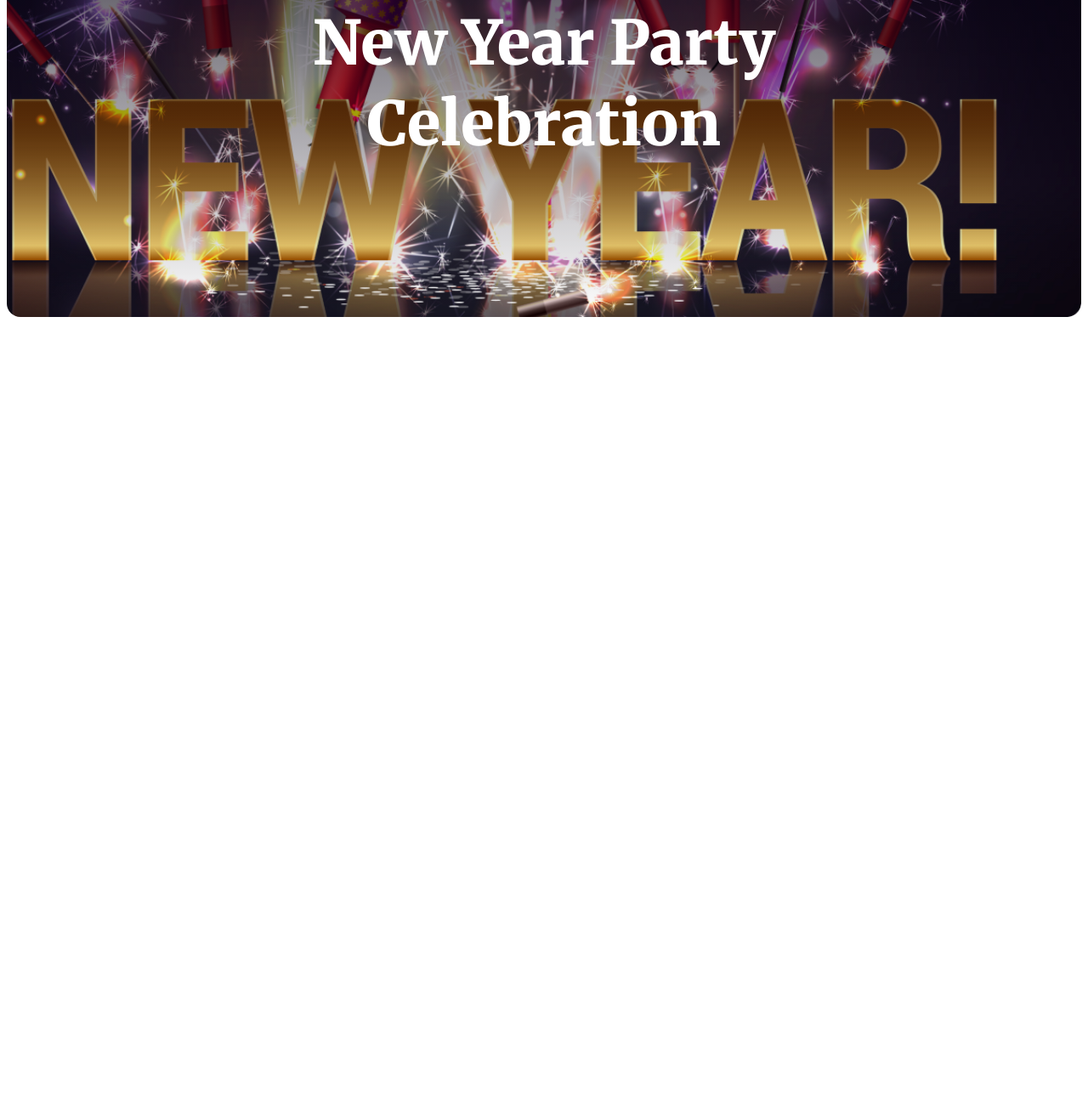
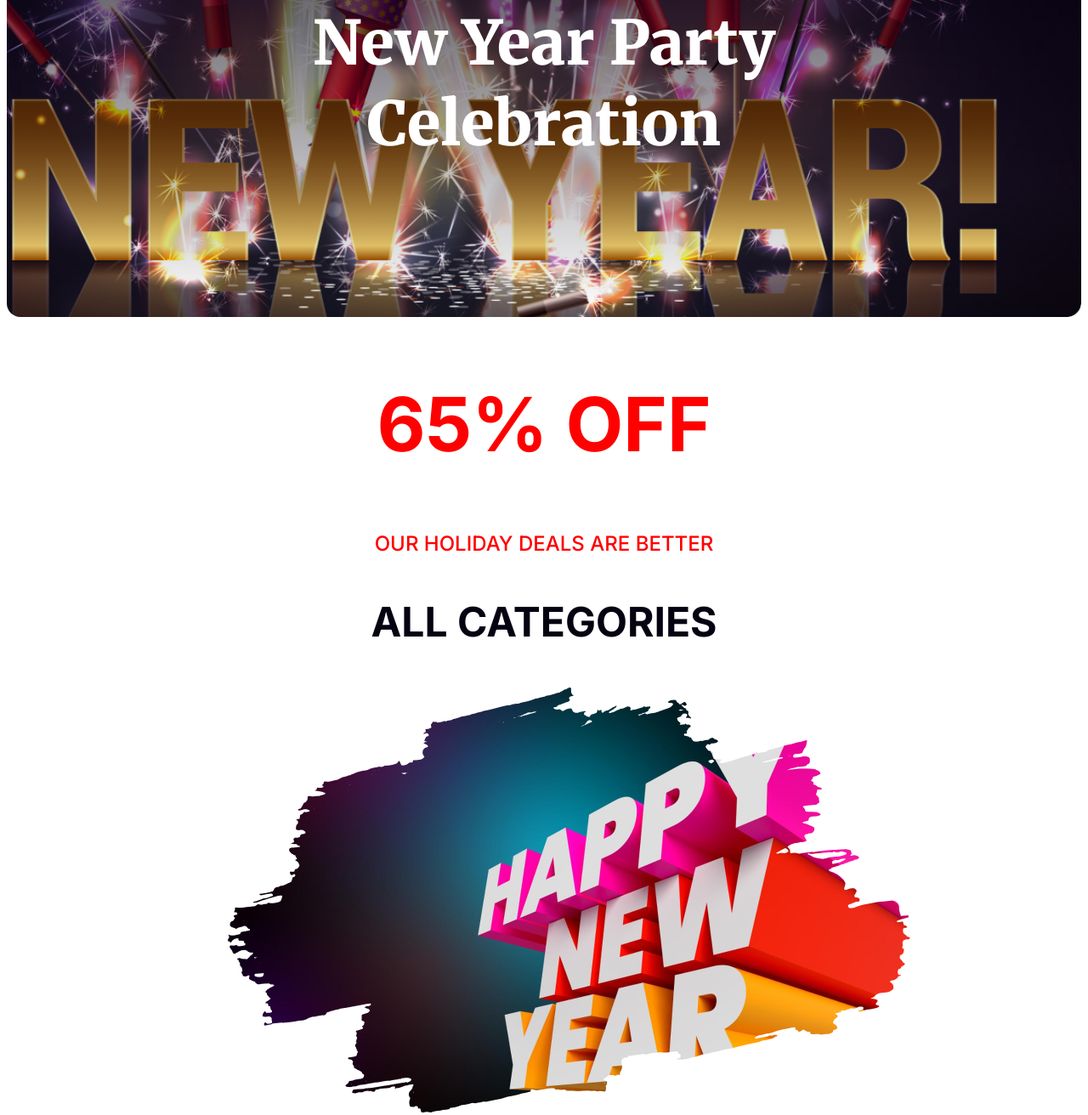
Before and after one commit to ahsanrkabir/b9a1-new-year--new-mission, a plain HTML site: page index.html in a window 1280 px wide. Shown: the part 297-1609 px from the top of the page at 85% size. Before the commit the page ends 800 px from the top, so only its background shows below. Drawn offline with Linux system fonts and the light colour scheme.

Commit message:
added offer-section html & css

```diff
--- a/index.html
+++ b/index.html
@@ -19,7 +19,12 @@
         <h1 class="banner-title text-primary">New Year Party <br>Celebration</h1>
     </header>
     <main>
-
+        <section class="offer-section">
+            <h1 class="offer-title text-secondary">65% OFF</h1>
+            <h4 class="offer-text text-secondary">OUR HOLIDAY DEALS ARE BETTER</h4>
+            <h3 class="offer-info">ALL CATEGORIES</h3>
+            <img class="offer-img" src="images/New Year Photo.png" alt="new-year-img">
+        </section>
     </main>
     <footer>
 
--- a/styles/styles.css
+++ b/styles/styles.css
@@ -1,4 +1,5 @@
 /* shared styles */
+
 body {
     font-family: 'Inter', sans-serif;
     font-family: 'Merriweather', serif;
@@ -6,6 +7,10 @@ body {
 
 .text-primary {
     color: #FFF;
+}
+
+.text-secondary {
+    color: #F00;
 }
 
 /* header/banner styles */
@@ -33,3 +38,37 @@ body {
     line-height: 95px;
     /* 131.944% */
 }
+
+/* offer-section styles */
+
+.offer-section {
+    padding: 0 260px 120px;
+}
+
+.offer-title {
+    text-align: center;
+    font-family: Inter;
+    font-size: 88px;
+    font-weight: 700;
+}
+
+.offer-text {
+    text-align: center;
+    font-family: Inter;
+    font-size: 24px;
+    font-weight: 500;
+}
+
+.offer-info {
+    color: #070211;
+    text-align: center;
+    font-family: Inter;
+    font-size: 48px;
+    font-weight: 700;
+}
+
+.offer-img {
+    display: block;
+    margin-left: auto;
+    margin-right: auto;
+}
```
